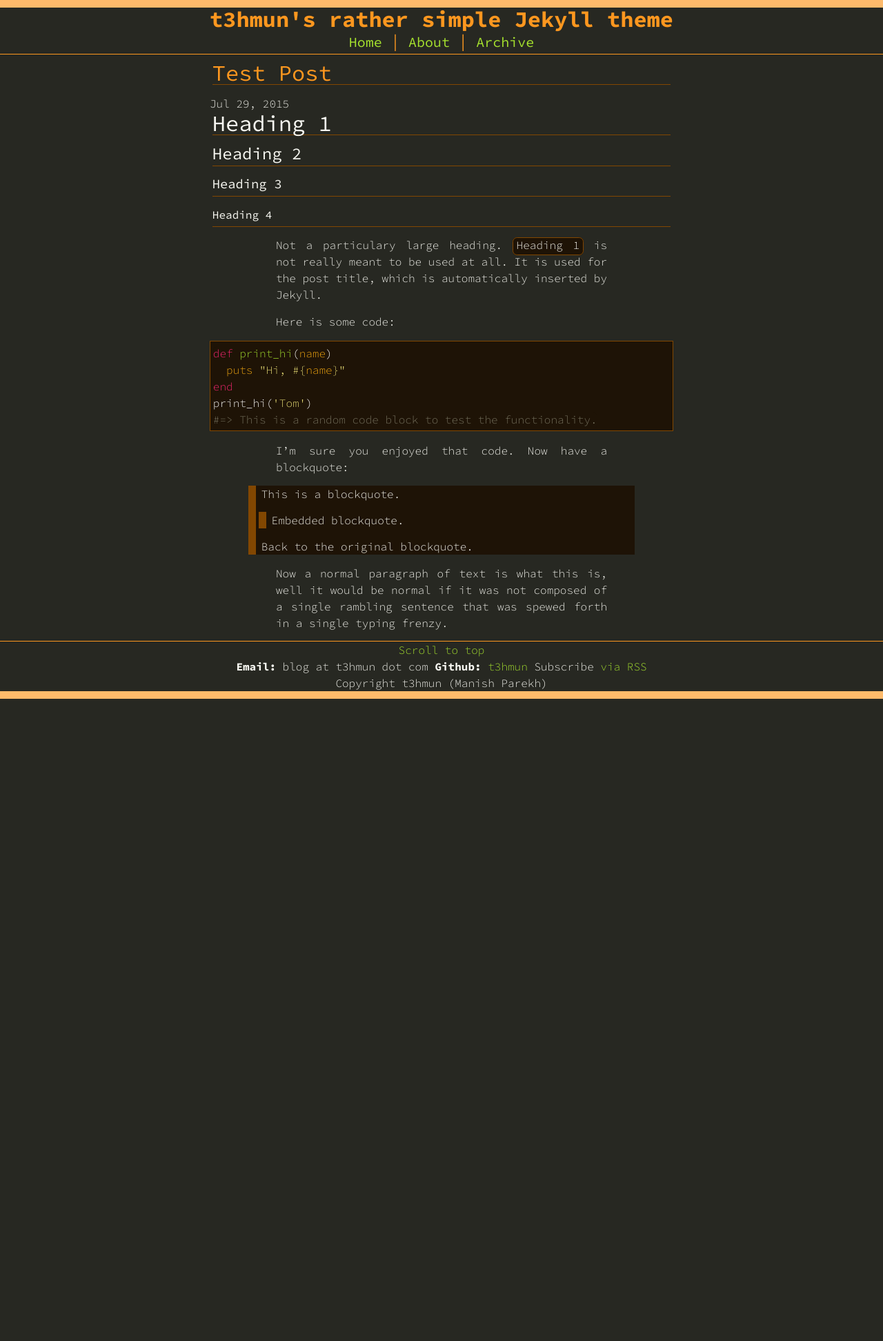
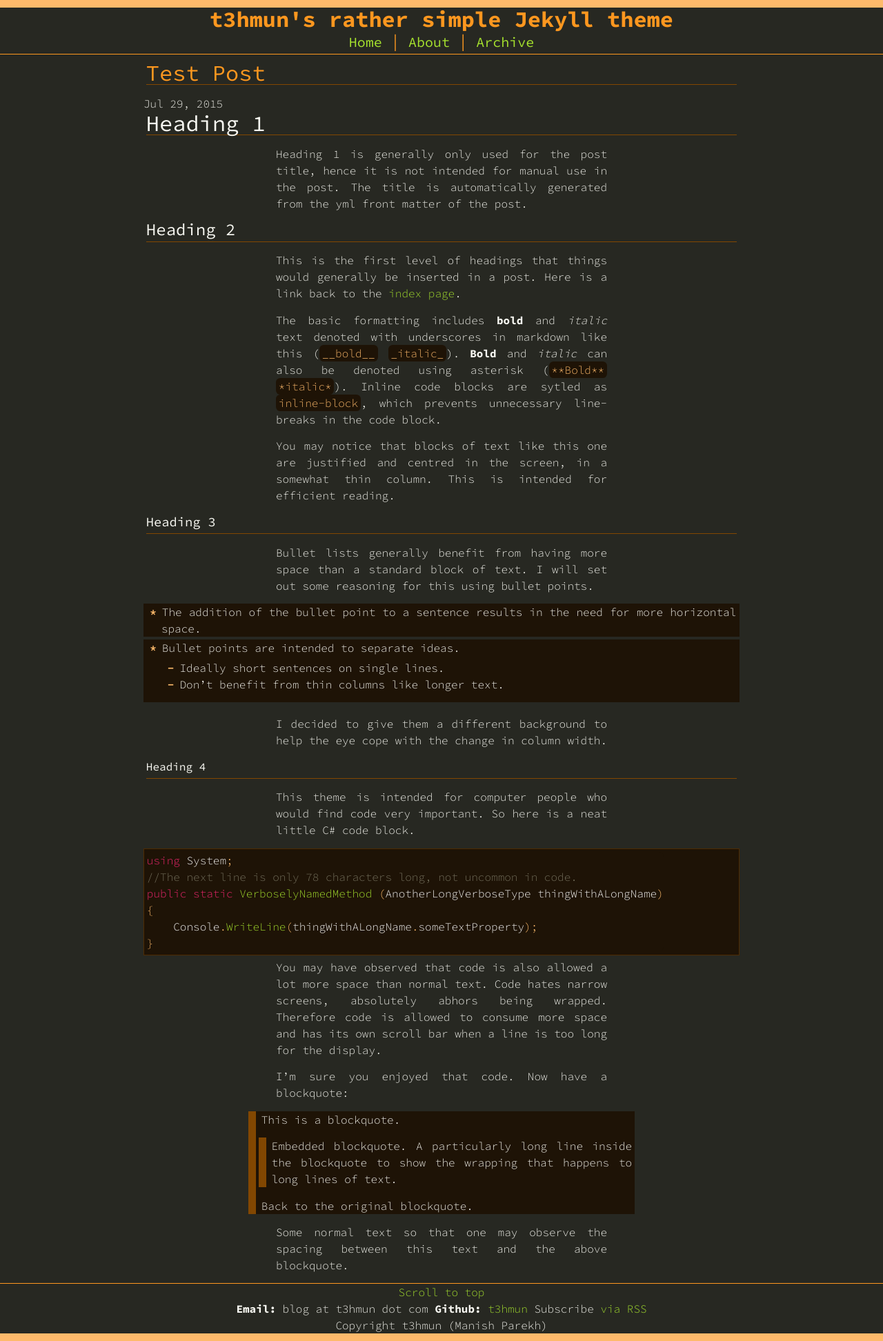
Before and after one commit to t3hmun/rather-simple-jekyll-theme, a Jekyll site: the page built from _posts/2015-07-29-Test-Post.md, in a window 1280 px wide. Shown: the whole page at 69% size. Built offline with Jekyll 4.4.1, drawn with Linux system fonts in a browser that asks for light colours; before the commit the page ends 1013 px from its top, so only the background shows below that.

Commit message:
Re-done test post completley.

````diff
--- a/_posts/2015-07-29-Test-Post.md
+++ b/_posts/2015-07-29-Test-Post.md
@@ -2,36 +2,55 @@
 layout: post
 title:  "Test Post"
 date:   2015-07-29 15:16:00
-categories: jekyll theme
+categories: jekyll theme css
 excerpt: This page exits to preview all the formatting options available for posts.
 ---
 
 # Heading 1
 
+Heading 1 is generally only used for the post title, hence it is not intended for manual use in the post. The title is automatically generated from the yml front matter of the post.
+
 ## Heading 2
+
+This is the first level of headings that things would generally be inserted in a post. Here is a link back to the [index page]({{ site.baseurl }}/).
+
+The basic formatting includes __bold__ and _italic_ text denoted with underscores in markdown like this (`__bold__` `_italic_`). **Bold** and *italic* can also be denoted using asterisk (`**Bold**` `*italic*`). Inline code blocks are sytled as `inline-block`, which prevents unnecessary line-breaks in the code block.
+
+You may notice that blocks of text like this one are justified and centred in the screen, in a somewhat thin column. This is intended for efficient reading.
 
 ### Heading 3
 
+Bullet lists generally benefit from having more space than a standard block of text. I will set out some reasoning for this using bullet points.
+
+ * The addition of the bullet point to a sentence results in the need for more horizontal space.
+ * Bullet points are intended to separate ideas.
+     - Ideally short sentences on single lines.
+     - Don't benefit from thin columns like longer text.
+
+I decided to give them a different background to help the eye cope with the change in column width.
+
 #### Heading 4
 
-Not a particulary large heading. `Heading 1` is not really meant to be used at all. It is used for the post title, which is automatically inserted by Jekyll.
+This theme is intended for computer people who would find code very important. So here is a neat little C# code block.
 
-Here is some code:
+``` csharp
+using System;
+//The next line is only 78 characters long, not uncommon in code.
+public static VerboselyNamedMethod (AnotherLongVerboseType thingWithALongName)
+{
+    Console.WriteLine(thingWithALongName.someTextProperty);
+}
+```
 
-``` ruby
-def print_hi(name)
-  puts "Hi, #{name}"
-end
-print_hi('Tom')
-#=> This is a random code block to test the functionality.
-```
+You may have observed that code is also allowed a lot more space than normal text. Code hates narrow screens, absolutely abhors being wrapped. Therefore code is allowed to consume more space and has its own scroll bar when a line is too long for the display.
 
 I'm sure you enjoyed that code. Now have a blockquote:
 
 > This is a blockquote.
 >
-> > Embedded blockquote.
+> > Embedded blockquote. A particularly long line inside the blockquote to show the wrapping that happens to long lines of text.
+> >
 >
 > Back to the original blockquote.
 
-Now a normal paragraph of text is what this is, well it would be normal if it was not composed of a single rambling sentence that was spewed forth in a single typing frenzy.
+Some normal text so that one may observe the spacing between this text and the above blockquote.
--- a/_sass/_base.scss
+++ b/_sass/_base.scss
@@ -237,10 +237,14 @@ a {
  * Code needs to be given maximum horizontal space. Scrolling or wrapping code is no fun. */
 pre,
 code {
-    border: $thin-line solid $subtle-colour;
+    border: $thin-line solid $very-subtle-colour;
     /* Creates neat curved corners for the border. */
     border-radius: $standard-radius;
     background-color: $code-background;
+
+    /* Want the block to be flush with the screen edge but not the text. */
+    padding: 0 $standard-side-margin;
+    margin: $standard-margin 0;
 
     /* Set a monospace font.*/
     font-family: $syntax-font-family;
@@ -260,8 +264,16 @@ code {
 
 /* This is the tag for small inline `code` bits. */
 code {
-    padding: 0 $standard-margin $standard-side-margin;
-    text-align: left;
+    /* A small amount of padding to void escaping the curved edges */
+    padding: 0 $standard-side-margin;
+    /* No margins, don't want to disrupt text/line spacing. */
+    margin: 0;
+    color: $strong-colour;
+    /* Inline so it can be part of a sentence,
+     * Block to prevent line-breaks in the middle. */
+    display: inline-block;
+    /* No border it is part of the sentence. */
+    border: none;
 }
 
 pre {
@@ -296,17 +308,21 @@ pre {
     /* This is used to give the title and info a single underline. */
     .index-excerpt {
         border-top: $thin-line solid $very-subtle-colour;
+        /* This prevents it appearing inbetween the title and date. */
         clear: both;
     }
 
     .index-title {
         font-size: $big-font-size;
+        /* Float so that it appears as a block on the left. */
         float: left;
     }
 
     .index-info {
         padding: $thin-line $standard-side-margin;
+        /* Float so that it appears as a block on the right. */
         float: right;
+        /* Kicks it to the next line if there is not enough space next to the title. */
         overflow: auto;
     }
 }
--- a/css/main.scss
+++ b/css/main.scss
@@ -50,7 +50,7 @@ $thick-line:$thin-line * 7;
  * Remember these are MAX values, they may be made smaller according to the screen/window size.
  */
 $reading-width: $base * 30;
-$article-width: $reading-width * 1.4;
+$article-width: $reading-width * 1.8;
 $blockq-width: $reading-width + $thick-line + $standard-side-margin + 50;
 /* Bullet points get wider space than standard text blocks. */
 $bullet-width: $article-width;
````
Also changed, not shown: _posts/2015-07-29-Introduction-to-this-Theme.md (+6 -22 lines).
